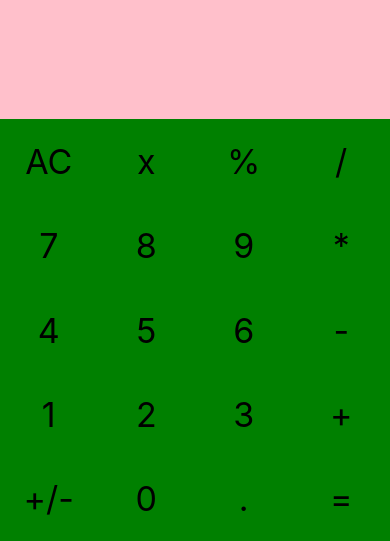
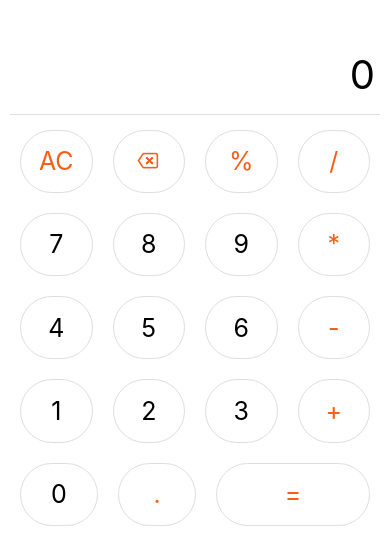
Before and after one commit to AlwiM26/rn-allInOneCalculator-neumorphic, a React Native app: screen / in a window 390 px wide. Shown: the part 303-844 px from the top of the page. Built offline with nearby package versions, Linux system fonts and the light colour scheme.

Commit message:
fix all the operator function

```diff
--- a/App.js
+++ b/App.js
@@ -1,19 +1,68 @@
-import React, { useState } from "react";
+import React, { useEffect, useState } from "react";
 import { View, Text, TouchableOpacity, StyleSheet, Dimensions } from "react-native";
+import { Ionicons } from '@expo/vector-icons';
 
 const App = () => {
 
-  const [n, setN] = useState('');
+  const [n, setN] = useState('0');
+  const [havePoint, setHavePoint] = useState(false);
   const op = [
-    [ {text: 'AC'}, {text: 'x'}, {text: '%'}, {text: ' / '} ],
-    [ {text: '7'}, {text: '8'}, {text: '9'}, {text: ' * '} ],
-    [ {text: '4'}, {text: '5'}, {text: '6'}, {text: ' - '} ],
-    [ {text: '1'}, {text: '2'}, {text: '3'}, {text: ' + '} ],
-    [ {text: '+/-'}, {text: '0'}, {text: '.'}, {text: '='} ],
+    [ {text: 'AC', type: 'clear'}, {text:  <Ionicons name="md-backspace-outline" size={25} color="#F85E18" />, type: 'backspace'}, {text: '%', type: 'percent'}, {text: '/', type: 'operator'} ],
+    [ {text: '7', type: 'number'}, {text: '8', type: 'number'}, {text: '9', type: 'number'}, {text: '*', type: 'operator'} ],
+    [ {text: '4', type: 'number'}, {text: '5', type: 'number'}, {text: '6', type: 'number'}, {text: '-', type: 'operator'} ],
+    [ {text: '1', type: 'number'}, {text: '2', type: 'number'}, {text: '3', type: 'number'}, {text: '+', type: 'operator'} ],
+    [ {text: '0', type: 'number'}, {text: '.', type: 'point'}, {text: '=', type: 'equal'} ],
   ];
 
-  const handleOperator = (operator) => {
-    setN(n + operator);
+  const handleOperator = (type, val) => {
+    switch (type) {
+      case 'clear':
+        setHavePoint(false);
+        setN('0');
+        break;
+      case 'backspace':
+        return handleBackspace();
+      case 'percent':
+        n !== '0' ? setN(`= ${eval(n) / 100}`) : setN('0');
+        break;
+      case 'equal':
+        setHavePoint(false);
+        setN(`= ${eval(n)}`);
+        break;
+      case 'posneg':
+        setN(`${eval(n * -1)}`);
+        break;
+      case 'point':
+        if (!havePoint) {
+          setN(n + val);
+          setHavePoint(true);
+        }
+        break;
+      case 'operator':
+      setHavePoint(false);
+        if (val !== n[n.length - 1]) {
+          setN(n + val);
+        } else {
+          setN(`${n}(${val}`);
+        }
+        break;
+      case 'number':
+        if (n === '0') {
+          setN(val);
+        } else {
+          setN(n + val);
+        }
+        break;
+    }
+  }
+
+  const handleBackspace = () => {
+    setHavePoint(false);
+    if ( n[0] === '=' || n.length <= 1) {
+      setN('0');
+    } else {
+      setN(n.substring(0, n.length - 1));
+    }
   }
 
   return (
@@ -23,6 +72,8 @@ const App = () => {
         <Text style={styles.numText}>{n}</Text>
       </View>
 
+      <View style={{borderBottomColor: '#dedee0', borderBottomWidth: 1, marginHorizontal: 10}} />
+
       {/* Container for all the operator button */}
       <View style={styles.operatorContainer}>
 
@@ -31,8 +82,8 @@ const App = () => {
           <View style={styles.row} key={id}>
             {item.map((operator, id) => {
               return (
-                <TouchableOpacity style={styles.btnOperator} onPress={() => handleOperator(operator.text)} key={id}>
-                  <Text style={styles.textOperator}>{operator.text}</Text>
+                <TouchableOpacity style={operator.type === 'equal' ? styles.btnEqual : styles.btnOperator} onPress={() => handleOperator(operator.type, operator.text)} key={id}>
+                  <Text style={{fontSize: 25, color: operator.type === 'number' ? 'black' : '#F85E18'}}>{operator.text}</Text>
                 </TouchableOpacity>
               )
             })}
@@ -51,7 +102,6 @@ const styles = StyleSheet.create({
   },
   numContainer: {
     flex: 1,
-    backgroundColor: 'pink',
     justifyContent: 'flex-end',
     alignItems: 'flex-end'
   },
@@ -61,8 +111,9 @@ const styles = StyleSheet.create({
   },
   operatorContainer: {
     flex: 1,
-    backgroundColor: 'green',
     flexDirection: 'column',
+    paddingVertical: 5,
+    paddingHorizontal: 10
   },
   row: {
     flex: 1,
@@ -71,13 +122,21 @@ const styles = StyleSheet.create({
   },
   btnOperator: {
     flex: 1,
-    // backgroundColor: 'blue',
     alignItems: 'center',
     justifyContent: 'space-around',
     margin: 10,
+    borderRadius: 100,
+    borderColor: '#DEDEE0',
+    borderWidth: 1,
   },
-  textOperator: {
-    fontSize: 34,
+  btnEqual: {
+    flex: 2,
+    alignItems: 'center',
+    justifyContent: 'space-around',
+    margin: 10,
+    borderRadius: 100,
+    borderColor: '#DEDEE0',
+    borderWidth: 1,
   },
 });
 
```
